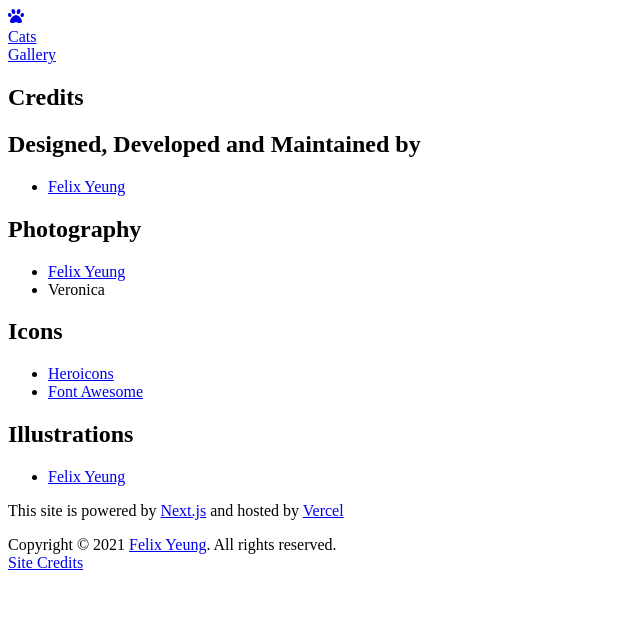
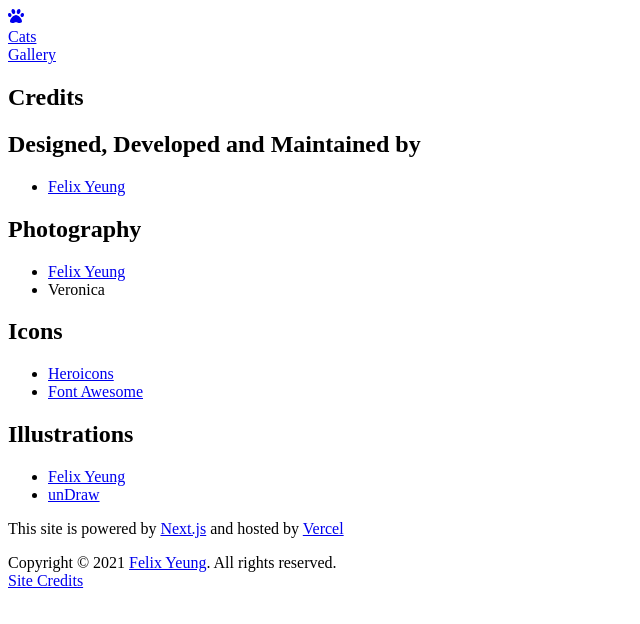
Before and after one commit to felixyeungdev/cat.feli.page, a Next.js app: page /credits in a window 1280 px wide. Shown: the top 624 px of the page, without its empty margins (0-640 px from the left). Built offline with nearby package versions, Linux system fonts and the light colour scheme; what @tailwindcss/typography would draw is missing.

Commit message:
added missing credits

```diff
--- a/pages/credits.tsx
+++ b/pages/credits.tsx
@@ -17,6 +17,12 @@
 const FontAwesome = (
     <a href="https://fontawesome.com/" target="_blank">
         Font Awesome
+    </a>
+);
+
+const UnDraw = (
+    <a href="https://undraw.co/" target="_blank">
+        unDraw
     </a>
 );
 
@@ -56,6 +62,7 @@
                         <h2>Illustrations</h2>
                         <ul>
                             <li>{FelixYeung}</li>
+                            <li>{UnDraw}</li>
                         </ul>
                         <p>
                             This site is powered by {NextJS} and hosted by{" "}
```
